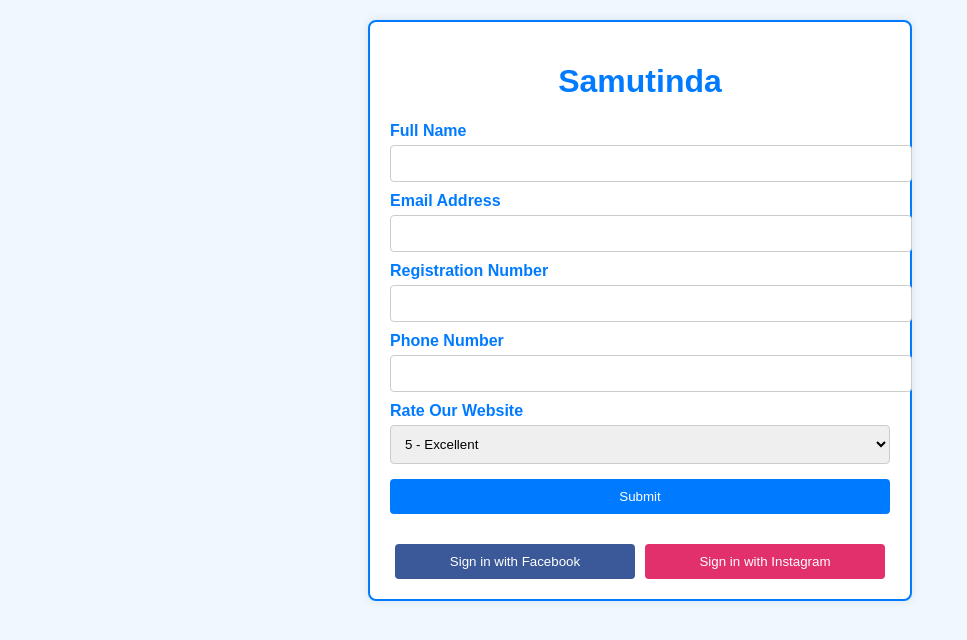
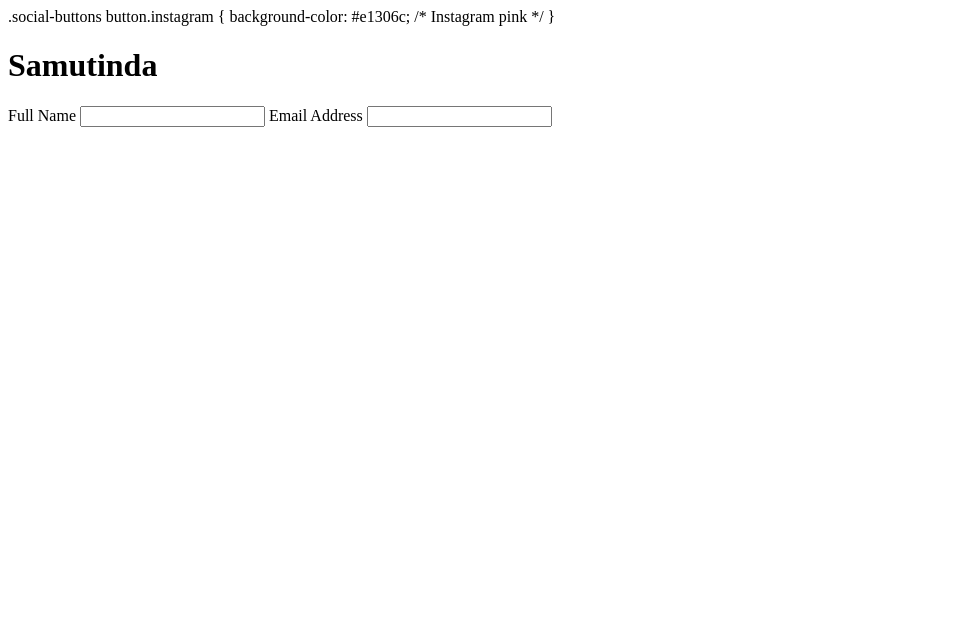
Before and after one commit to samuel11731/Questions-7, a plain HTML site: page index.html in a window 1280 px wide. Shown: the whole page, without its empty margins (0-967 px from the left). Drawn offline with Linux system fonts and the light colour scheme.

Commit message:
Update index.html

```diff
--- a/index.html
+++ b/index.html
@@ -1,61 +1,5 @@
 <!DOCTYPE html>
-<html lang="en">
-<head>
-    <meta charset="UTF-8">
-    <title>Samutinda - Customer Registration</title>
-    <style>
-        body {
-            font-family: Arial, sans-serif;
-            background-color: #f0f8ff;
-            color: #333;
-            margin: 0;
-            padding: 20px;
-        }
-        .container {
-            max-width: 500px;
-            margin: auto;
-            background-color: white;
-            border-radius: 8px;
-            box-shadow: 0 0 10px rgba(0,0,0,0.1);
-            padding: 20px;
-            border: 2px solid #007bff;
-        }
-        h1 {
-            text-align: center;
-            color: #007bff;
-        }
-        label {
-            display: block;
-            margin-top: 10px;
-            font-weight: bold;
-            color: #007bff;
-        }
-        input, select, button {
-            width: 100%;
-            padding: 10px;
-            margin-top: 5px;
-            border-radius: 4px;
-            border: 1px solid #ccc;
-        }
-        button {
-            background-color: #007bff;
-            color: white;
-            border: none;
-            cursor: pointer;
-            margin-top: 15px;
-        }
-        button:hover {
-            background-color: #0056b3;
-        }
-        .social-buttons {
-            display: flex;
-            justify-content: space-around;
-            margin-top: 15px;
-        }
-        .social-buttons button {
-            width: 48%;
-            background-color: #3b5998; /* Facebook blue */
-        }
+
         .social-buttons button.instagram {
             background-color: #e1306c; /* Instagram pink */
         }
@@ -71,27 +15,4 @@
             <label for="email">Email Address</label>
             <input type="email" id="email" name="email" required>
 
-            <label for="regNumber">Registration Number</label>
-            <input type="text" id="regNumber" name="regNumber" required>
-
-            <label for="phoneNumber">Phone Number</label>
-            <input type="tel" id="phoneNumber" name="phoneNumber" required>
-
-            <label for="rating">Rate Our Website</label>
-            <select id="rating" name="rating">
-                <option value="5">5 - Excellent</option>
-                <option value="4">4 - Very Good</option>
-                <option value="3">3 - Good</option>
-                <option value="2">2 - Fair</option>
-                <option value="1">1 - Poor</option>
-            </select>
-
-            <button type="submit">Submit</button>
-        </form>
-        <div class="social-buttons">
-            <button type="button">Sign in with Facebook</button>
-            <button type="button" class="instagram">Sign in with Instagram</button>
-        </div>
-    </div>
-</body>
-</html>
+            <label for="regNumber
```
